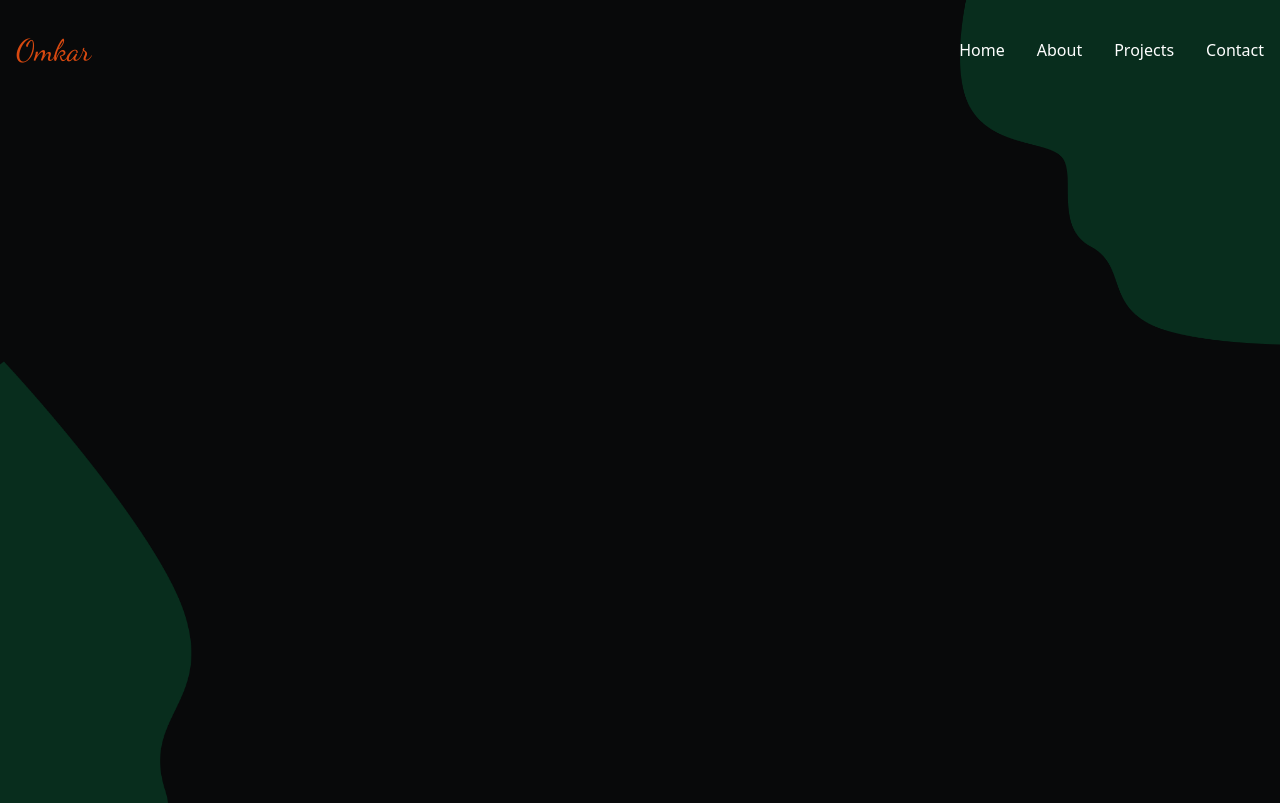
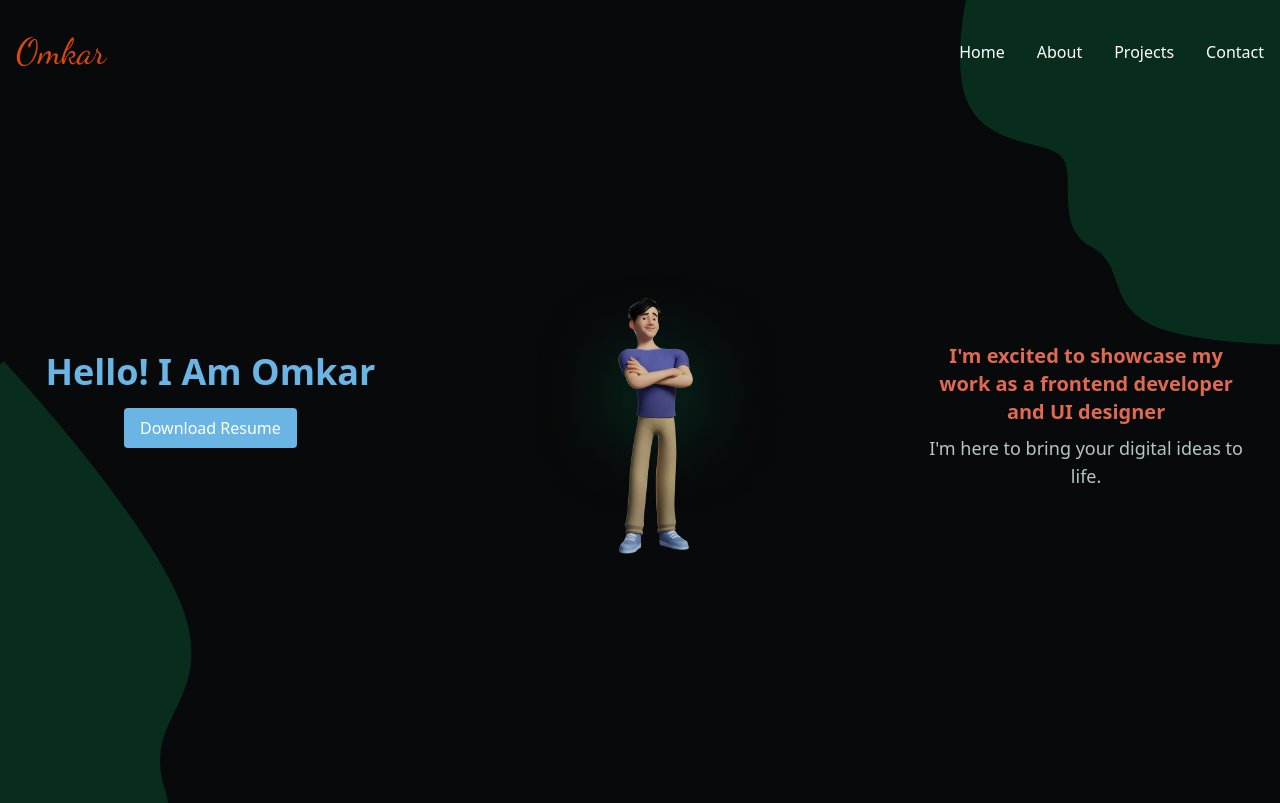
Before and after one commit to OmkarThakre01/portfolio, a React (Vite) app: page / in a window 1280 px wide. Shown: the top 803 px of the page. Built offline with nearby package versions, Linux system fonts and the light colour scheme.

Commit message:
make hero commit

```diff
--- a/src/Components/Hero/hero.jsx
+++ b/src/Components/Hero/hero.jsx
@@ -1,11 +1,43 @@
-import React from 'react'
+import React from 'react';
+import img1 from '../../assets/Man1.png';
+import img2 from '../../assets/Man1bg.png';
 
-const hero = () => {
+const Hero = () => {
   return (
-    <div>
+    <div className="absolute flex flex-row items-center justify-center min-h-screen p-4 lg:p-8 space-y-8">
+      {/* Text Section */}
+      <div className="flex flex-col items-center lg:w-2/3 text-center space-y-4">
+        <h1 className="text-[#6AB5E4] text-4xl font-bold">Hello! I Am Omkar</h1>
+        <button className="bg-[#6AB5E4] text-white py-2 px-4 rounded hover:bg-[#4a93c6] transition">
+          Download Resume
+        </button>
+      </div>
 
+      {/* Image Section */}
+      <div className="relative w-full flex justify-center">
+        <img
+          src={img2}
+          alt="Background"
+          className="absolute top-0 left-1/2 transform -translate-x-1/2 w-[80%] sm:w-[60%] lg:w-[50%] -z-10"
+        />
+        <img
+          src={img1}
+          alt="Foreground"
+          className="relative w-[80%] sm:w-[60%] lg:w-[50%]"
+        />
+      </div>
+
+      {/* Additional Information */}
+      <div className=" flex flex-col items-center text-center space-y-2">
+        <h2 className="text-[#DF6951] text-xl font-semibold">
+          I'm excited to showcase my work as a frontend developer and UI designer
+        </h2>
+        <p className="text-[#B5C7C1] text-lg">
+          I'm here to bring your digital ideas to life.
+        </p>
+      </div>
     </div>
-  )
-}
+  );
+};
 
-export default hero
+export default Hero;
--- a/src/Components/Navbar/Navbar.jsx
+++ b/src/Components/Navbar/Navbar.jsx
@@ -18,12 +18,12 @@ const Navbar = () => {
 
   return (
     <div className="absolute top-[1rem] left-0 w-full z-50">
-      <nav className="py-4">
+      <nav className="py-4 ">
         <div className="container px-4 mx-auto">
           <div className="flex justify-between items-center">
             {/* Brand Name */}
             <div>
-              <a href="#" className="text-[#D84910] text-3xl font-Great">
+              <a href="#" className="text-[#D84910] text-4xl font-Great">
                 Omkar
               </a>
             </div>
@@ -65,14 +65,7 @@ const Navbar = () => {
                   </li>
                 ))}
               </ul>
-              <div className="mt-8">
-                <a
-                  href="#"
-                  className="bg-[#D84910] text-white py-2 px-8 rounded-md shadow-md transition-transform duration-300 hover:bg-[#b2390c] hover:scale-105"
-                >
-                  Sign Up
-                </a>
-              </div>
+
             </div>
           )}
         </div>
```
Also changed, not shown: src/assets/Man1.png (renamed from src/assets/_0004.png), src/assets/Man1bg.png (added).
